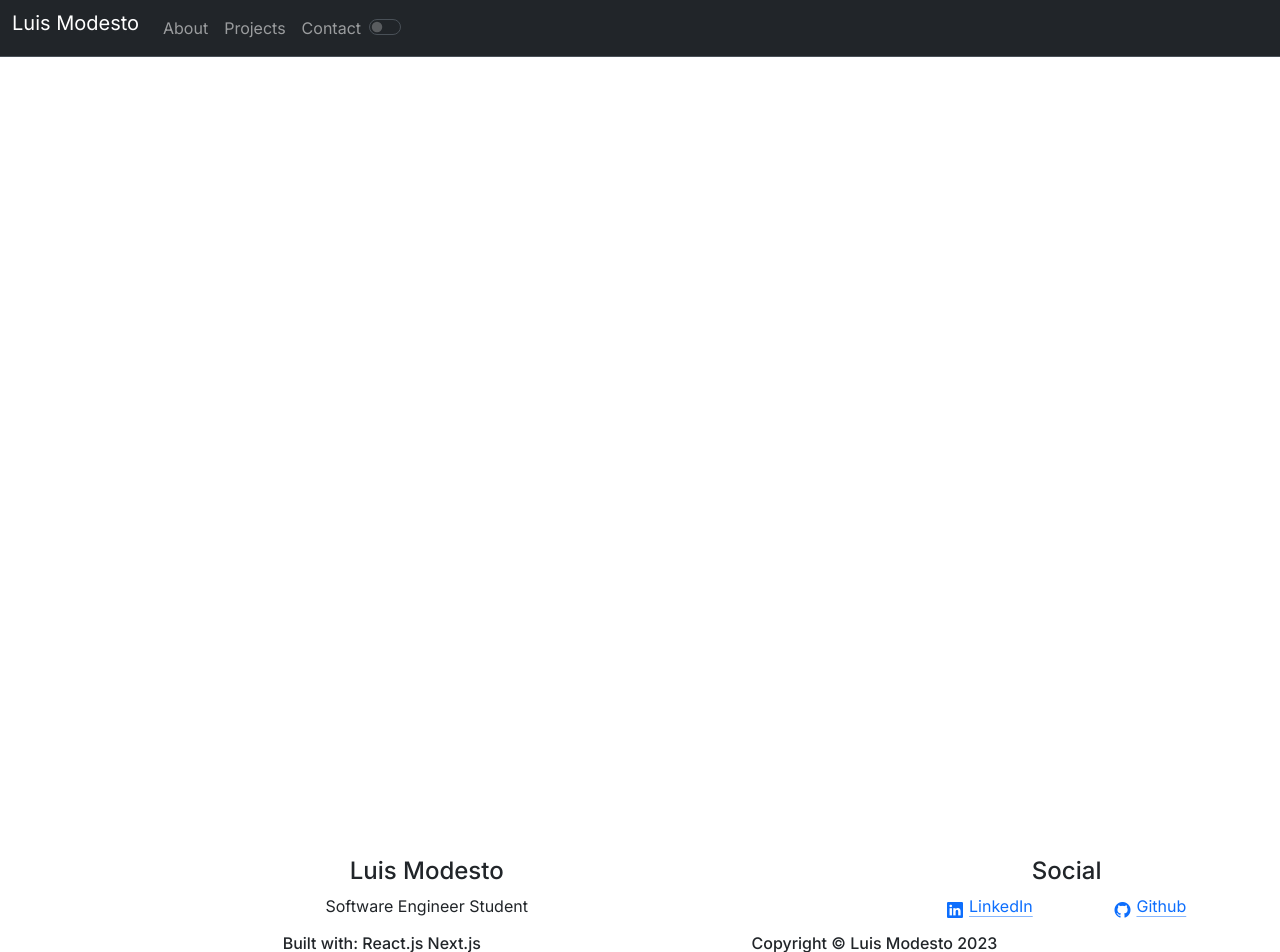
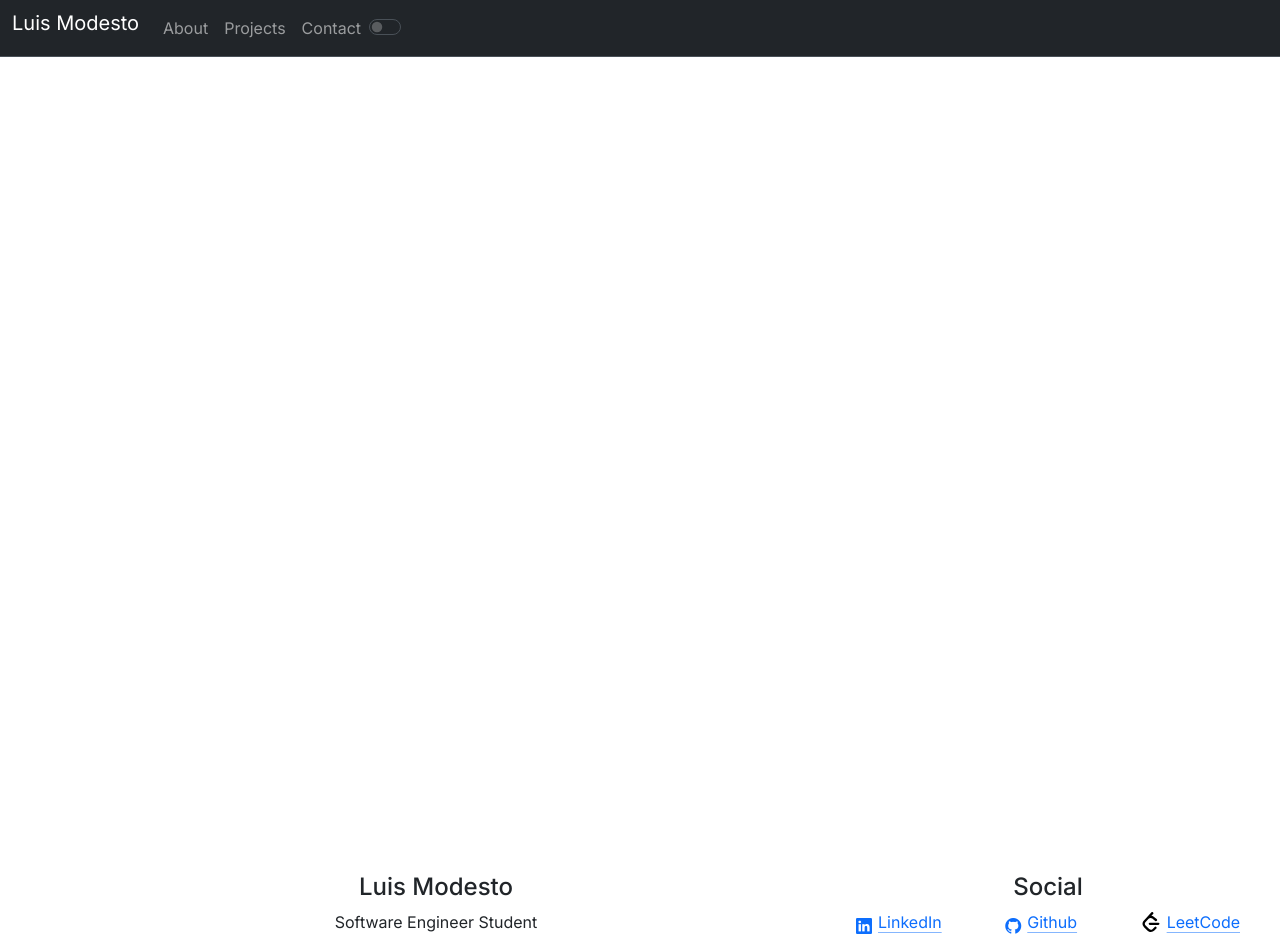
Before and after one commit to RepellantHail/RepellantHail.github.io, a Next.js app: page / in a window 1280 px wide. Shown: the top 952 px of the page. Built offline with nearby package versions, Linux system fonts and the light colour scheme.

Commit message:
svg added

```diff
--- a/src/app/Footer.js
+++ b/src/app/Footer.js
@@ -1,14 +1,14 @@
 export default function Footer() {
     return (
         <div className="container-fluid text-center">
-            <div className="row">
+            <div className="row m-3">
                 <div className="col-8">
                     <h4>Luis Modesto</h4>
                     <p><i class="fa-solid fa-laptop-code"></i> Software Engineer Student</p>
                 </div>
-                <div className="col-4">
+                <div className="col-4" >
                     <h4>Social</h4>
-                    <div className="d-flex justify-content-evenly">
+                    <div className="d-flex justify-content-between">
                         <a className="icon-link" href="https://www.linkedin.com/in/jearim-modesto/">
                             <i class="bi bi-linkedin"> </i>
                             LinkedIn
@@ -17,10 +17,14 @@ export default function Footer() {
                             <i class="bi bi-github"> </i>
                             Github
                         </a>
+                        <a className="icon-link" href="https://github.com/RepellantHail">
+                            <img src='./leetcode.svg' alt="My SVG" style={{ margin: 0, width: 20, height: 20, color: 'red' }}/>
+                            LeetCode
+                        </a>
                     </div>
                 </div>
             </div>
-            <div className="row">
+            <div className="row m-5">
                 <div className="col d-flex justify-content-evenly">
                     <h6>Built with: <i class="fa-brands fa-react"></i> React.js  Next.js </h6>
                     <h6>Copyright © Luis Modesto 2023 </h6>
--- a/src/app/globals.css
+++ b/src/app/globals.css
@@ -86,19 +86,21 @@ body {
 }
 
 body {
-  color: rgb(var(--foreground-rgb));
+  color: white;
+  background-color: black;
+  /* color: rgb(var(--foreground-rgb));
   background: linear-gradient(
       to bottom,
       transparent,
       rgb(var(--background-end-rgb))
     )
-    rgb(var(--background-start-rgb));
+    rgb(var(--background-start-rgb)); */
 }
 
-a {
+/* a {
   color: inherit;
   text-decoration: none;
-}
+} */
 
 @media (prefers-color-scheme: dark) {
   html {
--- a/src/app/page.module.css
+++ b/src/app/page.module.css
@@ -11,6 +11,7 @@
 }
 
 .icon-link:hover{
+  color: inherit;
   text-decoration: underline;
 }
 
```
Also changed, not shown: public/leetcode.svg (added).
